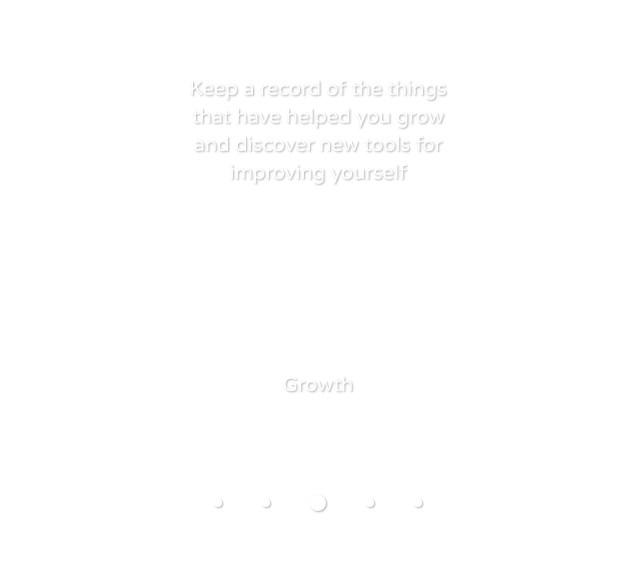
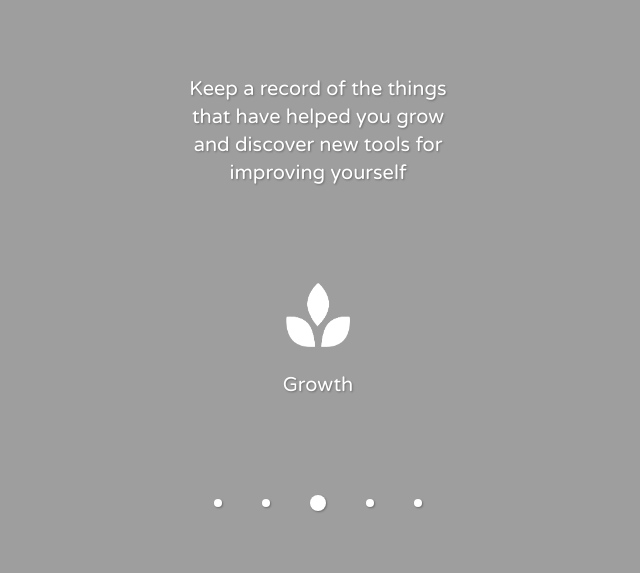
Before and after one commit to devofficer/GrowFrom, a website: page src/index.html in a window 1280 px wide. Shown: the part 227-800 px from the top of the page, without its empty margins (322-962 px from the left). Drawn offline with Linux system fonts and the light colour scheme; the site is published under a folder, as on GitHub Pages, so addresses that start at the root find nothing.

Commit message:
fix: update the image

```diff
--- a/src/assets/css/custom.css
+++ b/src/assets/css/custom.css
@@ -1,3 +1,7 @@
 html {
   font-family: 'Varela Round', sans-serif !important;
 }
+
+body {
+  background-image: url('../img/journey.png');
+}
--- a/src/index.html
+++ b/src/index.html
@@ -13,7 +13,7 @@
     <link rel="stylesheet" href="assets/css/custom.css" />
     <link rel="stylesheet" href="assets/css/styles.css" />
   </head>
-  <body class="bg-journey bg-cover bg-center h-screen">
+  <body class="bg-cover bg-center h-screen">
     <div class="layout">
       <div class="text title">
         <span>Record your</span>
--- a/tailwind.config.js
+++ b/tailwind.config.js
@@ -2,9 +2,6 @@ module.exports = {
     content: ["./src/*.html"],
     theme: {
       extend: {
-        backgroundImage: {
-          'journey': "url('/src/assets/img/journey.png')",
-        },
       },
     },
     variants: {
```
Also changed, not shown: src/assets/css/styles.css.
